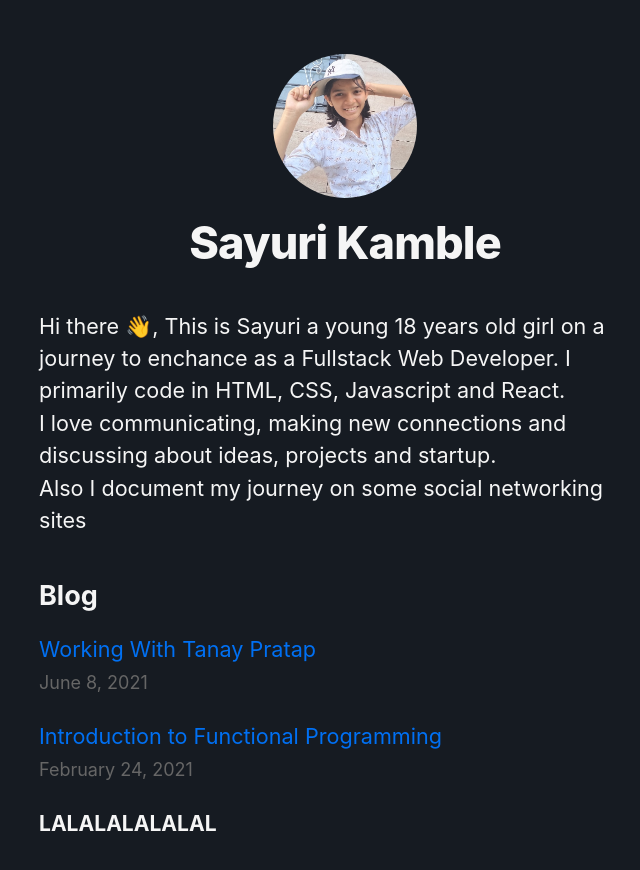
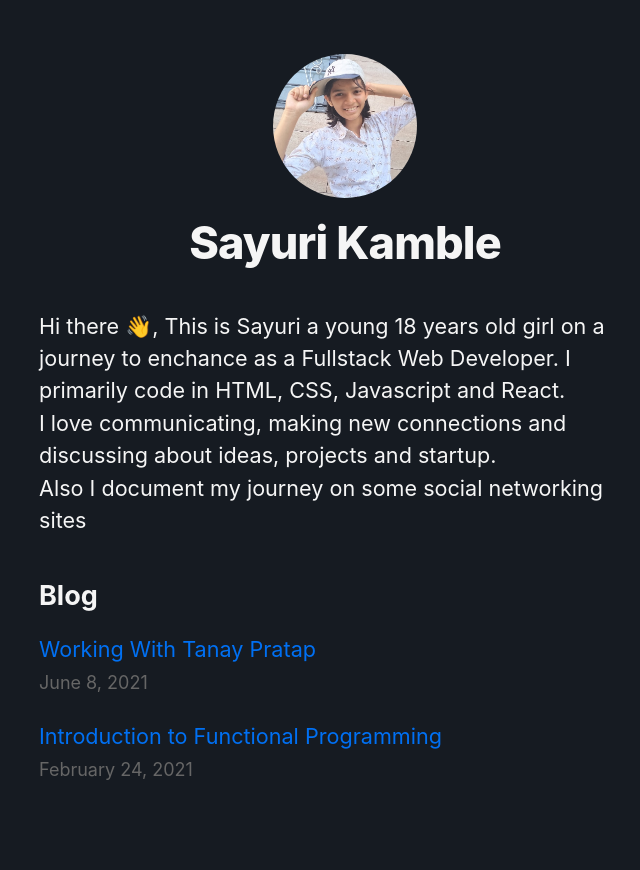
Before and after one commit to SAYUK09/Blog-Site-NextJs, a Next.js app: page / in a window 1280 px wide. Shown: the top 870 px of the page, without its empty margins (295-935 px from the left). Built offline with nearby package versions, Linux system fonts and the light colour scheme.

Commit message:
Updated Readme

```diff
--- a/components/layout.jsx
+++ b/components/layout.jsx
@@ -69,9 +69,6 @@
           </Link>
         </div>
       )}
-      <footer>
-        <h3> LALALALALALAL </h3>
-      </footer>
     </div>
   );
 }
--- a/posts/pre-rendering.md
+++ b/posts/pre-rendering.md
@@ -16,15 +16,12 @@
 
 ## Here's how its going !
 
+<!-- 8 June to 10 June (2 day deadline) -->
+
+`8 Jun 2021`
+
 Just got started with **NextJs**. Learnt the basics of NextJs while building this simple blog site.
 The [Vercel Tutorial Docs](https://nextjs.org/learn/basics/create-nextjs-app) were extremely well structured.
 
 The next task is to learn how **Product Research** is done.
 I believe this a great skill to have, and gives an edge on the competition.
-
-<!-- Next.js has two forms of pre-rendering: **Static Generation** and **Server-side Rendering**. The difference is in **when** it generates the HTML for a page.
-
-- **Static Generation** is the pre-rendering method that generates the HTML at **build time**. The pre-rendered HTML is then _reused_ on each request.
-- **Server-side Rendering** is the pre-rendering method that generates the HTML on **each request**.
-
-Importantly, Next.js lets you **choose** which pre-rendering form to use for each page. You can create a "hybrid" Next.js app by using Static Generation for most pages and using Server-side Rendering for others. -->
```
